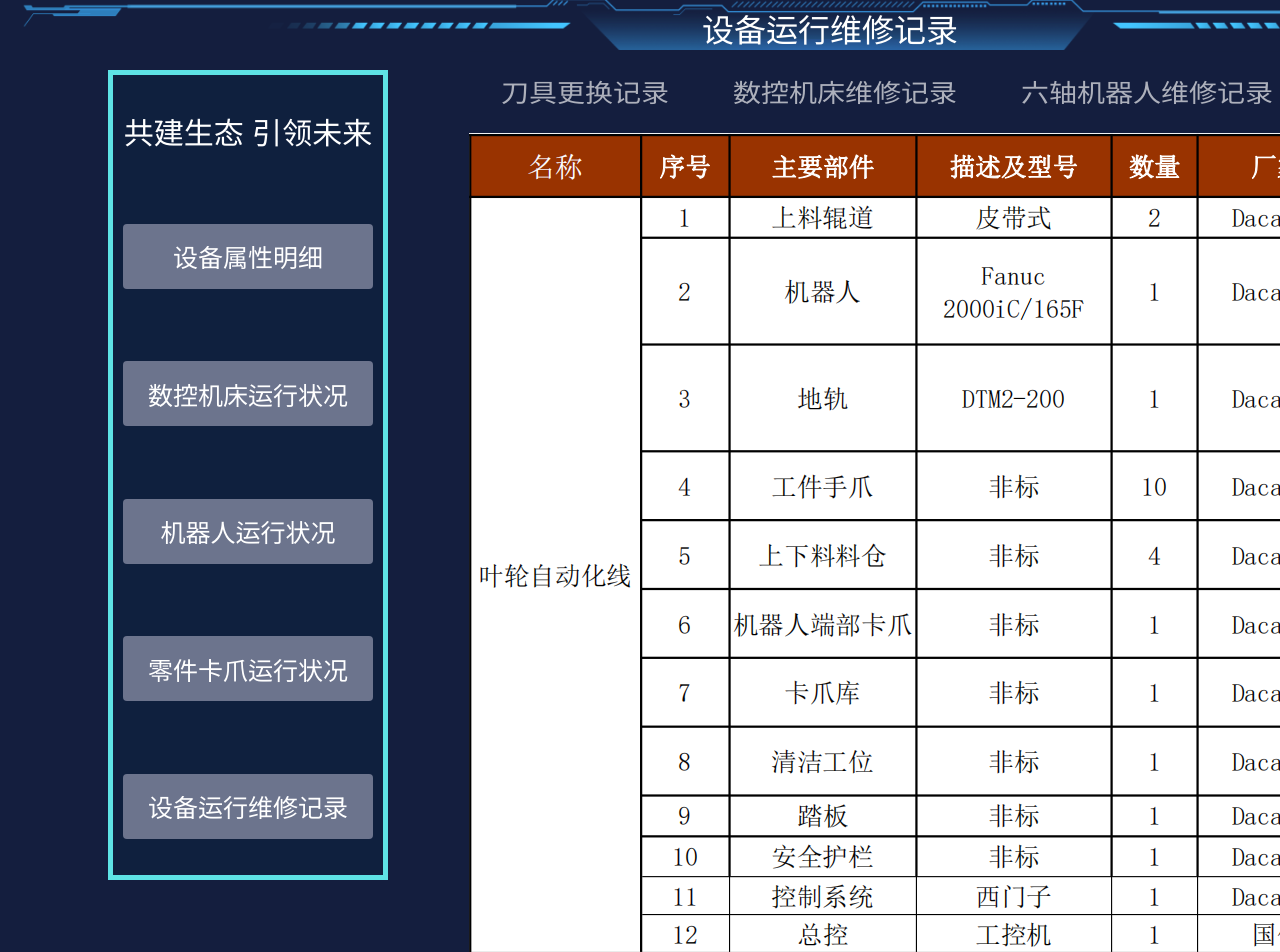
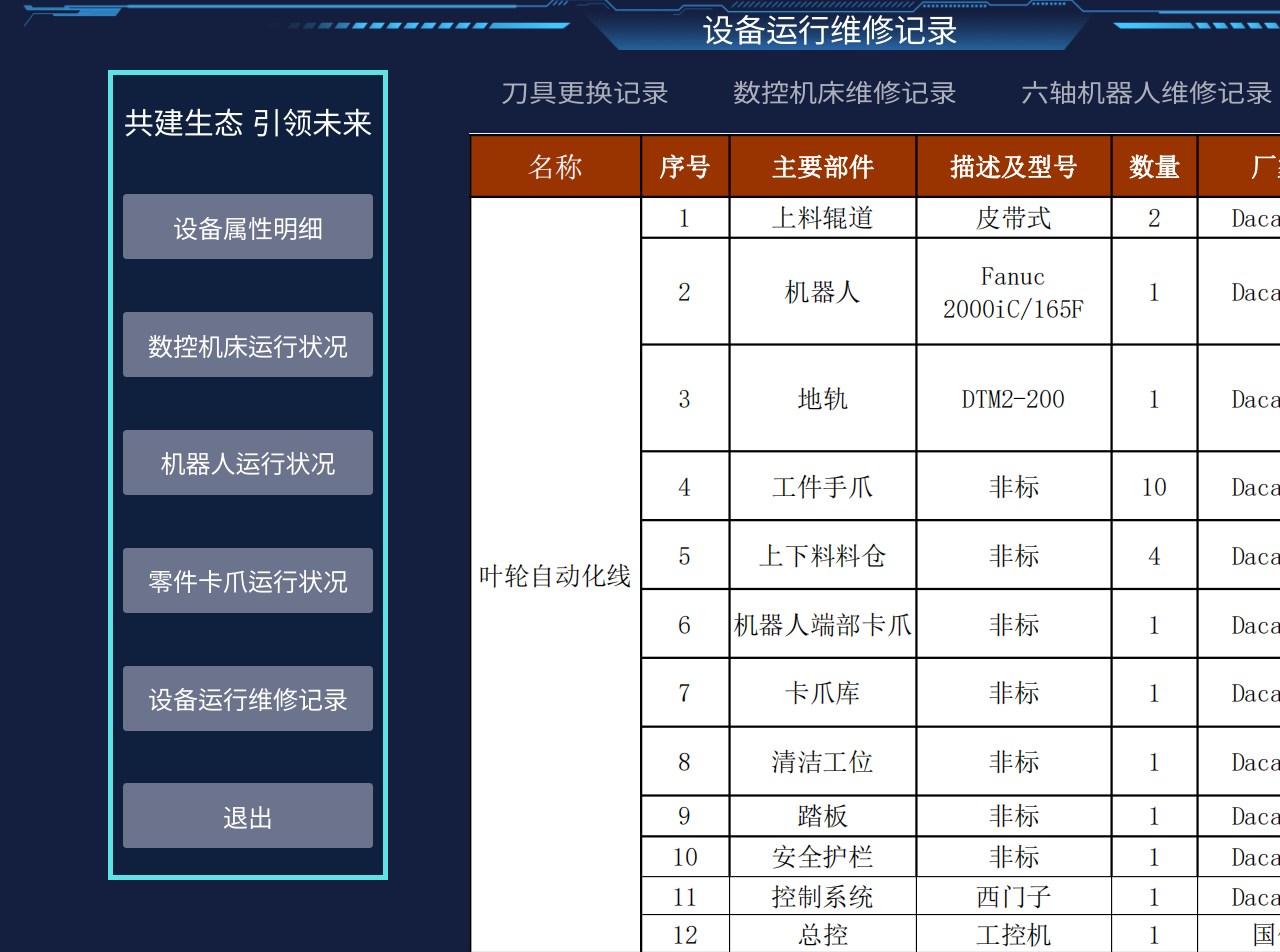
Before and after one commit to Smile213908/work_project, a React (Create React App) app: page / in a window 1280 px wide. Shown: the top 952 px of the page. Built offline with nearby package versions, Linux system fonts and the light colour scheme.

Commit message:
cj提交

```diff
--- a/src/component/left/index.jsx
+++ b/src/component/left/index.jsx
@@ -31,6 +31,11 @@ export default class JrlComponent extends Component {
     //退出系统
      window.open("http://218.94.19.58:8080/#/runtime-fullscreen/runtime-fullscreen/Page_96221f50c3dc40eb9c31c314f65ee271","_self");
     }
+    let btn5 = document.getElementById('button5')
+    btn5.onclick = () => {
+    //退出系统
+     window.close()
+    }
   }
   render() {
     return (
@@ -51,6 +56,9 @@ export default class JrlComponent extends Component {
                 <button id='button' style={{fontSize:'25px',width:'250px', height:'65px',color:'white',backgroundColor:'rgb(108, 116, 141)'}}>
                      <span id='button4'>设备运行维修记录</span>
                 </button>
+                <button id='button' style={{fontSize:'25px',width:'250px', height:'65px',color:'white',backgroundColor:'rgb(108, 116, 141)'}}>
+                     <span id='button5'>退出</span>
+                </button>
       </div>
     )
   }
```
